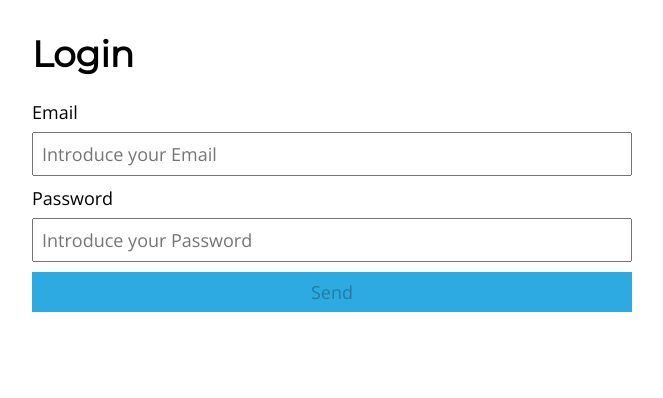
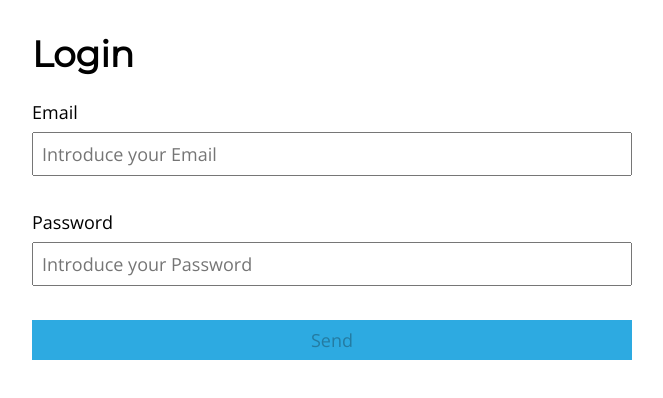
Before and after one commit to coders-app/coders-app-user-accounts, a React (Create React App) app: page /login in a window 1280 px wide. Shown: the top 398 px of the page, without its empty margins (40-703 px from the left). Built offline with nearby package versions, Linux system fonts and the light colour scheme.

Commit message:
Delete conditional rendering of error message to avoid layout shift

```diff
--- a/src/components/LoginForm/LoginForm.tsx
+++ b/src/components/LoginForm/LoginForm.tsx
@@ -34,9 +34,9 @@ const LoginForm = (): JSX.Element => {
           onChange={formik.handleChange}
           onBlur={formik.handleBlur}
         ></input>
-        {formik.errors.email && formik.touched.email && (
-          <span className="form-group__message">{formik.errors.email}</span>
-        )}
+        <span className="form-group__message">
+          {formik.touched.email && formik.errors.email}
+        </span>
       </div>
       <div className="form-group">
         <label className="form-group__title" htmlFor="password">
@@ -51,9 +51,9 @@ const LoginForm = (): JSX.Element => {
           onChange={formik.handleChange}
           onBlur={formik.handleBlur}
         ></input>
-        {formik.errors.password && formik.touched.password && (
-          <span className="form-group__message">{formik.errors.password}</span>
-        )}
+        <span className="form-group__message">
+          {formik.touched.password && formik.errors.password}
+        </span>
       </div>
       <button
         className="button"
--- a/src/components/LoginForm/LoginFormStyled.tsx
+++ b/src/components/LoginForm/LoginFormStyled.tsx
@@ -19,6 +19,7 @@ const LoginFormStyled = styled.form`
       font-size: 0.75rem;
       align-self: flex-start;
       color: ${({ theme: { colors } }) => colors.feedback.alert};
+      min-height: 1rem;
     }
   }
 
```
